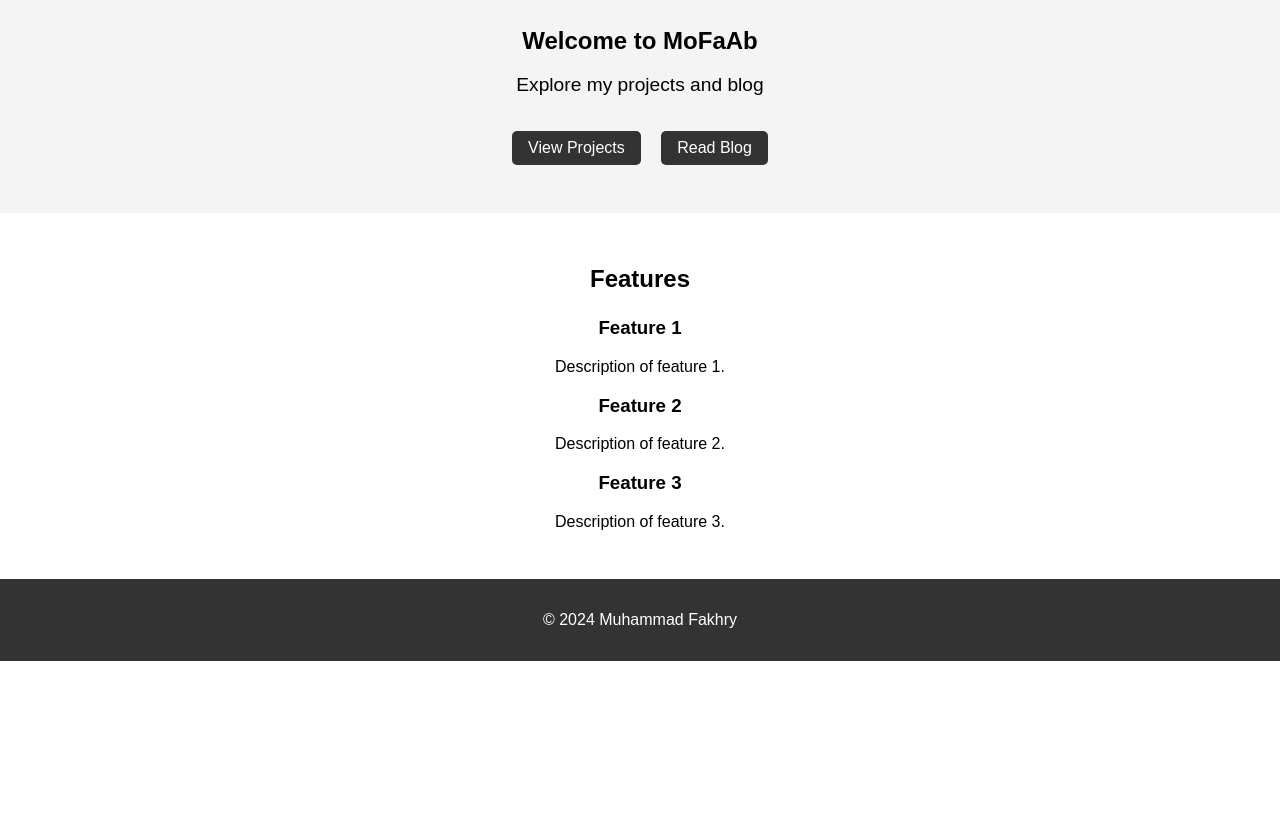
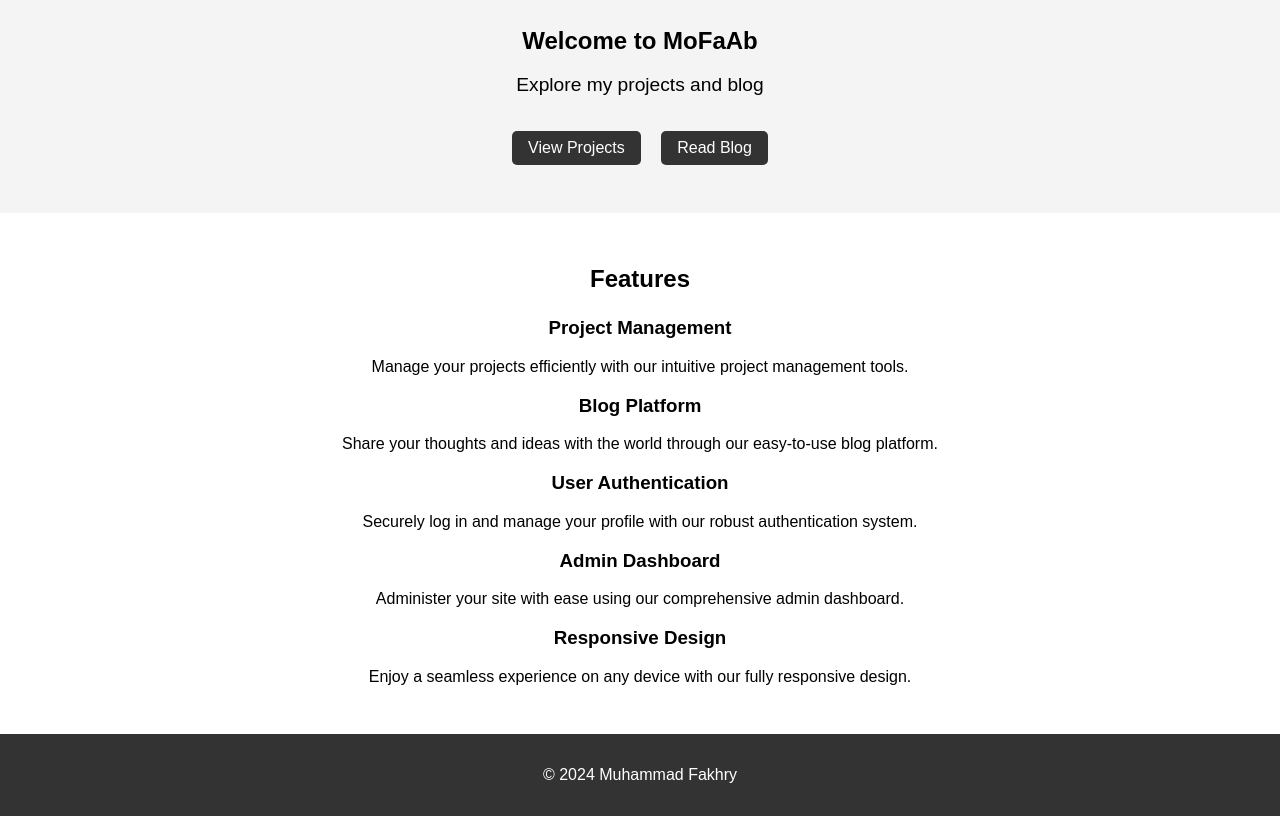
Before and after one commit to Fakhry0/my-landing-page, a plain HTML site: page index.html in a window 1280 px wide. Shown: the part 74-890 px from the top of the page. Before the commit the page ends 800 px from the top, so only its background shows below. Drawn offline with Linux system fonts and the light colour scheme.

Commit message:
Add landing page with features

```diff
--- a/index.html
+++ b/index.html
@@ -27,24 +27,34 @@
             <div class="container">
                 <h2>Welcome to MoFaAb</h2>
                 <p>Explore my projects and blog</p>
-                <a href="/projects" class="btn">View Projects</a>
-                <a href="/blogs" class="btn">Read Blog</a>
+                <div class="buttons">
+                    <a href="/projects" class="btn">View Projects</a>
+                    <a href="/blogs" class="btn">Read Blog</a>
+                </div>
             </div>
         </section>
         <section class="features">
             <div class="container">
                 <h2>Features</h2>
                 <div class="feature">
-                    <h3>Feature 1</h3>
-                    <p>Description of feature 1.</p>
+                    <h3>Project Management</h3>
+                    <p>Manage your projects efficiently with our intuitive project management tools.</p>
                 </div>
                 <div class="feature">
-                    <h3>Feature 2</h3>
-                    <p>Description of feature 2.</p>
+                    <h3>Blog Platform</h3>
+                    <p>Share your thoughts and ideas with the world through our easy-to-use blog platform.</p>
                 </div>
                 <div class="feature">
-                    <h3>Feature 3</h3>
-                    <p>Description of feature 3.</p>
+                    <h3>User Authentication</h3>
+                    <p>Securely log in and manage your profile with our robust authentication system.</p>
+                </div>
+                <div class="feature">
+                    <h3>Admin Dashboard</h3>
+                    <p>Administer your site with ease using our comprehensive admin dashboard.</p>
+                </div>
+                <div class="feature">
+                    <h3>Responsive Design</h3>
+                    <p>Enjoy a seamless experience on any device with our fully responsive design.</p>
                 </div>
             </div>
         </section>
```
